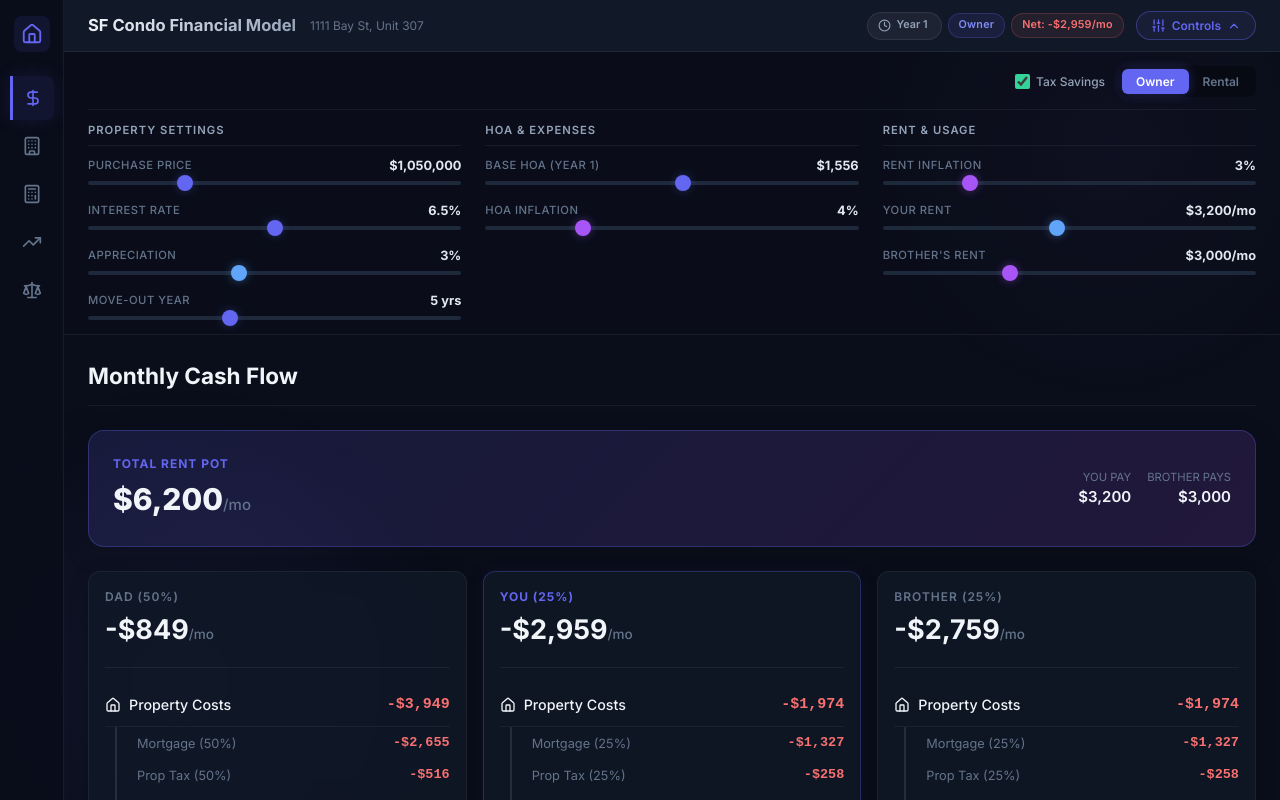
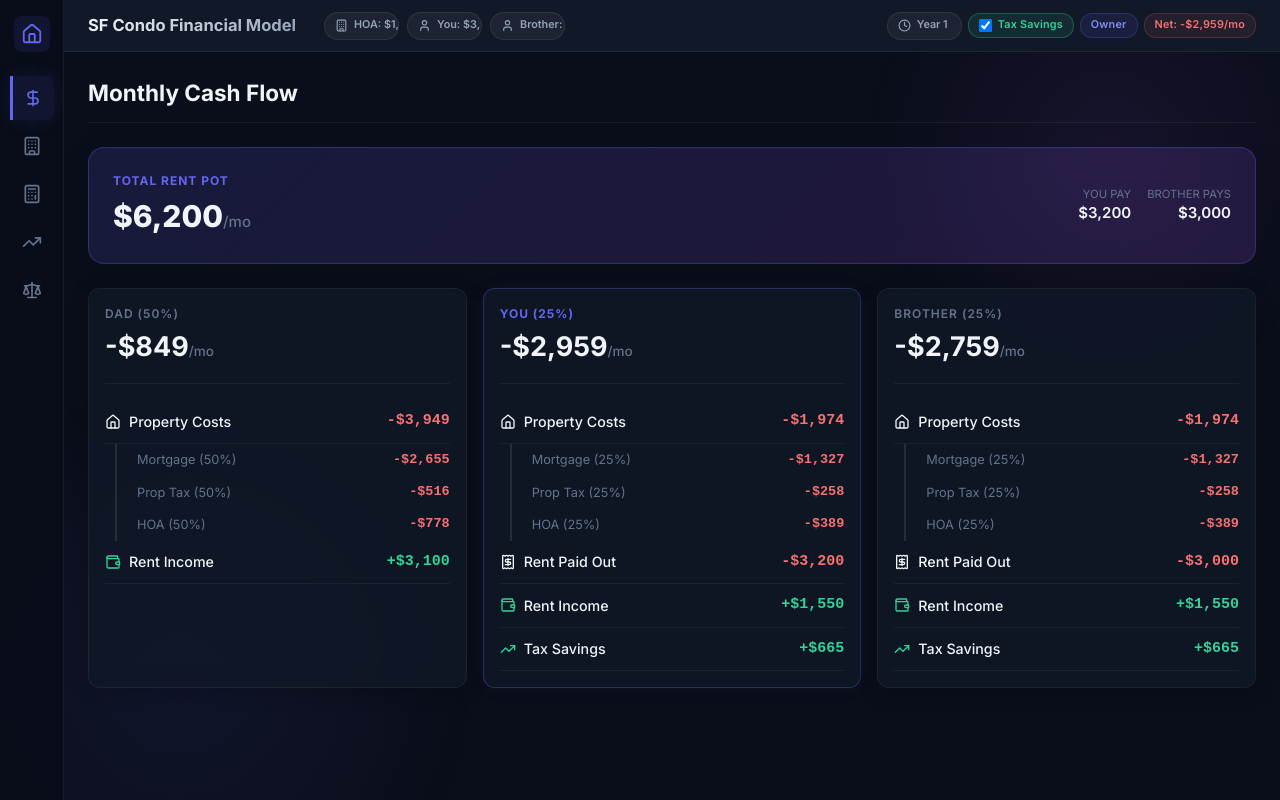
Before and after one commit to ehongkuo/sf-condo-model, a React app in the folder app/: page / in a window 1280 px wide. Built offline with nearby package versions, Linux system fonts and the light colour scheme; the HTML template or start-up script is replaced by a standard one.

Commit message:
Implement contextual dynamic sliders in top bar and remove controls drawer entirely

```diff
--- a/app/src/App.jsx
+++ b/app/src/App.jsx
@@ -10,6 +10,11 @@ import {
   ChevronDown,
   ChevronUp,
   Sliders,
+  Users,
+  User,
+  Wrench,
+  Percent,
+  Activity
 } from "lucide-react";
 import { EditableSlider } from "./EditableSlider";
 import CashFlowTab from "./CashFlowTab";
@@ -24,12 +29,43 @@ const TAB_CONFIG = [
   { id: "loan", icon: Building, label: "Loan" },
   { id: "taxes", icon: Calculator, label: "Taxes" },
   { id: "longterm", icon: TrendingUp, label: "Long-Term" },
-  { id: "oppcost", icon: Scale, label: "Buy vs Rent" },
+  { id: "opportunity", icon: Scale, label: "Buy vs Rent" },
 ];
+
+const ContextualSlider = ({ icon: Icon, label, value, setValue, min, max, step, format = "currency" }) => {
+  let displayValue = value;
+  if (format.startsWith("currency")) {
+    displayValue = new Intl.NumberFormat("en-US", { style: "currency", currency: "USD", maximumFractionDigits: 0 }).format(value);
+  } else if (format.startsWith("percentage")) {
+    displayValue = `${value}%`;
+  }
+  if (format === "currency/mo") displayValue += "/mo";
+  if (format === "years") displayValue += " yrs";
+
+  return (
+    <div className="year-badge-container">
+      <div className="year-text">
+        <Icon size={13} />
+        {label}: {displayValue}
+      </div>
+      <div className="year-slider-inline">
+        <input
+          type="range"
+          min={min}
+          max={max}
+          step={step}
+          value={value}
+          onChange={(e) => setValue(Number(e.target.value))}
+          className="slider blue-slider"
+          style={{ width: "100%", margin: 0 }}
+        />
+      </div>
+    </div>
+  );
+};
 
 function App() {
   const [activeTab, setActiveTab] = useState("cashflow");
-  const [drawerOpen, setDrawerOpen] = useState(true);
 
   // Shared state
   const [userRent, setUserRent] = useState(3200);
@@ -278,9 +314,53 @@ function App() {
 
       {/* ─── TOP BAR ─── */}
       <header className="topbar">
-        <div className="topbar-left">
+        <div className="topbar-left" style={{ gap: "16px" }}>
           <h1 className="topbar-title">SF Condo Financial Model</h1>
-          <span className="topbar-address">1111 Bay St, Unit 307</span>
+
+          <div style={{ display: "flex", gap: "8px", marginLeft: "12px" }}>
+            {activeTab === "cashflow" && (
+              <>
+                <ContextualSlider icon={Building} label="HOA" value={baseHOA} setValue={setBaseHOA} min={500} max={2500} step={10} format="currency/mo" />
+                {isRental ? (
+                  <>
+                    <ContextualSlider icon={Users} label="Tenant Rent" value={tenantRent} setValue={setTenantRent} min={5500} max={9000} step={100} format="currency/mo" />
+                    <ContextualSlider icon={Wrench} label="OpEx" value={operatingExpenseRate} setValue={setOperatingExpenseRate} min={0} max={5} step={0.1} format="percentage" />
+                  </>
+                ) : (
+                  <>
+                    <ContextualSlider icon={User} label="You" value={userRent} setValue={setUserRent} min={2500} max={4000} step={50} format="currency/mo" />
+                    <ContextualSlider icon={User} label="Brother" value={brotherRent} setValue={setBrotherRent} min={2500} max={4000} step={50} format="currency/mo" />
+                  </>
+                )}
+              </>
+            )}
+
+            {activeTab === "loan" && (
+              <>
+                <ContextualSlider icon={Home} label="Price" value={purchasePrice} setValue={setPurchasePrice} min={900000} max={1500000} step={10000} format="currency" />
+                <ContextualSlider icon={Percent} label="Rate" value={interestRate} setValue={setInterestRate} min={5.5} max={7.5} step={0.125} format="percentage" />
+              </>
+            )}
+
+            {activeTab === "taxes" && (
+              <ContextualSlider icon={DollarSign} label="Price" value={purchasePrice} setValue={setPurchasePrice} min={900000} max={1500000} step={10000} format="currency" />
+            )}
+
+            {activeTab === "longterm" && (
+              <>
+                <ContextualSlider icon={TrendingUp} label="Appreciation" value={appreciation} setValue={setAppreciation} min={0} max={10} step={0.5} format="percentage" />
+                <ContextualSlider icon={Clock} label="Move Out" value={moveOutYear} setValue={setMoveOutYear} min={2} max={10} step={1} format="years" />
+                <ContextualSlider icon={Activity} label="HOA Infl." value={hoaInflation} setValue={setHoaInflation} min={1} max={10} step={0.5} format="percentage" />
+              </>
+            )}
+
+            {activeTab === "opportunity" && (
+              <>
+                <ContextualSlider icon={TrendingUp} label="Appreciation" value={appreciation} setValue={setAppreciation} min={0} max={10} step={0.5} format="percentage" />
+                <ContextualSlider icon={TrendingUp} label="Rent Infl." value={rentInflation} setValue={setRentInflation} min={0} max={10} step={0.5} format="percentage" />
+              </>
+            )}
+          </div>
         </div>
         <div className="topbar-right">
           <div className="topbar-badges">
@@ -302,6 +382,26 @@ function App() {
                 />
               </div>
             </div>
+            <label
+              className="topbar-badge"
+              style={{
+                cursor: "pointer",
+                display: "flex",
+                alignItems: "center",
+                gap: "6px",
+                background: includeTaxSavings ? "rgba(52, 211, 153, 0.1)" : "rgba(255, 255, 255, 0.05)",
+                borderColor: includeTaxSavings ? "rgba(52, 211, 153, 0.3)" : "rgba(255, 255, 255, 0.08)",
+                color: includeTaxSavings ? "var(--positive)" : "var(--text-secondary)"
+              }}
+            >
+              <input
+                type="checkbox"
+                checked={includeTaxSavings}
+                onChange={(e) => setIncludeTaxSavings(e.target.checked)}
+                style={{ margin: 0, cursor: "pointer" }}
+              />
+              Tax Savings
+            </label>
             <span
               className={`topbar-badge ${isRental ? "badge-purple" : "badge-blue"}`}
               style={{ cursor: "pointer" }}
@@ -314,183 +414,8 @@ function App() {
               Net: {formatCurrency(userNet)}/mo
             </span>
           </div>
-          <button
-            className={`drawer-toggle ${drawerOpen ? "open" : ""}`}
-            onClick={() => setDrawerOpen(!drawerOpen)}
-          >
-            <Sliders size={15} />
-            <span>Controls</span>
-            {drawerOpen ? <ChevronUp size={14} /> : <ChevronDown size={14} />}
-          </button>
         </div>
       </header>
-
-      {/* ─── CONTROLS DRAWER ─── */}
-      <div className={`controls-drawer ${drawerOpen ? "open" : ""}`}>
-        {/* Row 1: Toggles */}
-        <div className="controls-row" style={{ justifyContent: "flex-end" }}>
-          <div className="controls-toggles">
-            <label className="checkbox-label">
-              <input
-                type="checkbox"
-                checked={includeTaxSavings}
-                onChange={(e) => setIncludeTaxSavings(e.target.checked)}
-              />
-              Tax Savings
-            </label>
-            <div className="mode-toggle">
-              <button
-                className={`mode-btn ${!isRental ? "active-owner" : ""}`}
-                onClick={() => setIsRental(false)}
-              >
-                Owner
-              </button>
-              <button
-                className={`mode-btn ${isRental ? "active-rental" : ""}`}
-                onClick={() => setIsRental(true)}
-              >
-                Rental
-              </button>
-            </div>
-          </div>
-        </div>
-
-        {/* Row 2: Global sliders grid */}
-        <div className="control-groups-container">
-          {/* Group 1: Property Settings */}
-          <div>
-            <div className="group-title">Property Settings</div>
-            <div className="controls-grid">
-              <EditableSlider
-                label="Purchase Price"
-                value={purchasePrice}
-                setValue={setPurchasePrice}
-                min={900000}
-                max={1500000}
-                step={10000}
-                format="currency"
-              />
-              <EditableSlider
-                label="Interest Rate"
-                value={interestRate}
-                setValue={setInterestRate}
-                min={5.5}
-                max={7.5}
-                step={0.125}
-                format="percentage"
-              />
-              <EditableSlider
-                label="Appreciation"
-                value={appreciation}
-                setValue={setAppreciation}
-                min={-5}
-                max={15}
-                step={0.5}
-                format="percentage"
-                className="slider blue-slider"
-              />
-              <EditableSlider
-                label="Move-Out Year"
-                value={moveOutYear}
-                setValue={setMoveOutYear}
-                min={2}
-                max={10}
-                step={1}
-                format="years"
-              />
-            </div>
-          </div>
-
-          {/* Group 2: HOA & Expenses */}
-          <div>
-            <div className="group-title">HOA & Expenses</div>
-            <div className="controls-grid">
-              <EditableSlider
-                label="Base HOA (Year 1)"
-                value={baseHOA}
-                setValue={setBaseHOA}
-                min={500}
-                max={2500}
-                step={10}
-                format="currency"
-              />
-              <EditableSlider
-                label="HOA Inflation"
-                value={hoaInflation}
-                setValue={setHoaInflation}
-                min={2}
-                max={10}
-                step={0.5}
-                format="percentage"
-                className="slider purple-slider"
-              />
-              {isRental && (
-                <EditableSlider
-                  label="OpEx (% of Value/Yr)"
-                  value={operatingExpenseRate}
-                  setValue={setOperatingExpenseRate}
-                  min={0.1}
-                  max={3.0}
-                  step={0.05}
-                  format="percentage"
-                  className="slider red-slider"
-                />
-              )}
-            </div>
-          </div>
-
-          {/* Group 3: Rent & Usage */}
-          <div>
-            <div className="group-title">Rent & Usage</div>
-            <div className="controls-grid">
-              <EditableSlider
-                label="Rent Inflation"
-                value={rentInflation}
-                setValue={setRentInflation}
-                min={1}
-                max={10}
-                step={0.5}
-                format="percentage"
-                className="slider purple-slider"
-              />
-              {isRental ? (
-                <EditableSlider
-                  label="Tenant Rent (Monthly)"
-                  value={tenantRent}
-                  setValue={setTenantRent}
-                  min={5500}
-                  max={9000}
-                  step={100}
-                  format="currency/mo"
-                />
-              ) : (
-                <>
-                  <EditableSlider
-                    label="Your Rent"
-                    value={userRent}
-                    setValue={setUserRent}
-                    min={2500}
-                    max={4000}
-                    step={100}
-                    format="currency/mo"
-                    className="slider blue-slider"
-                  />
-                  <EditableSlider
-                    label="Brother's Rent"
-                    value={brotherRent}
-                    setValue={setBrotherRent}
-                    min={2500}
-                    max={4000}
-                    step={100}
-                    format="currency/mo"
-                    className="slider purple-slider"
-                  />
-                </>
-              )}
-            </div>
-          </div>
-        </div>
-      </div>
 
       {/* ─── MAIN CONTENT ─── */}
       <main className="main-content">
```
